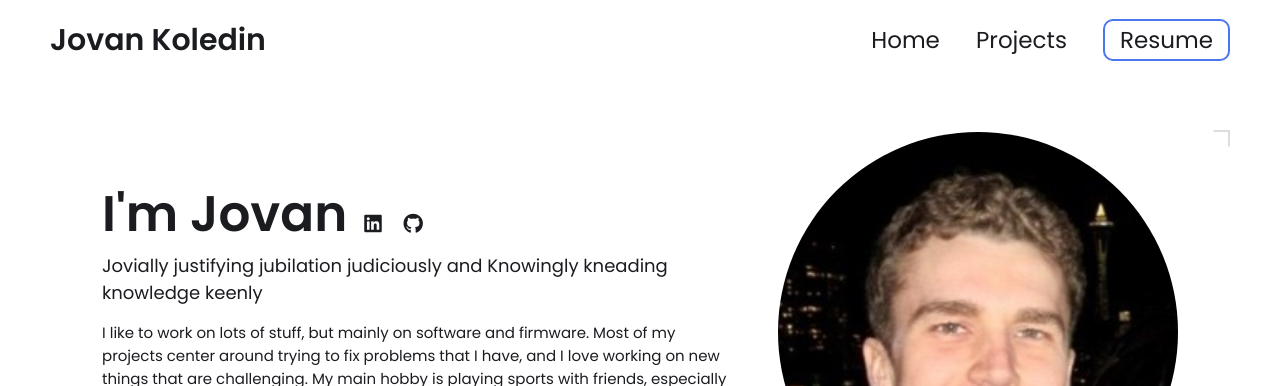
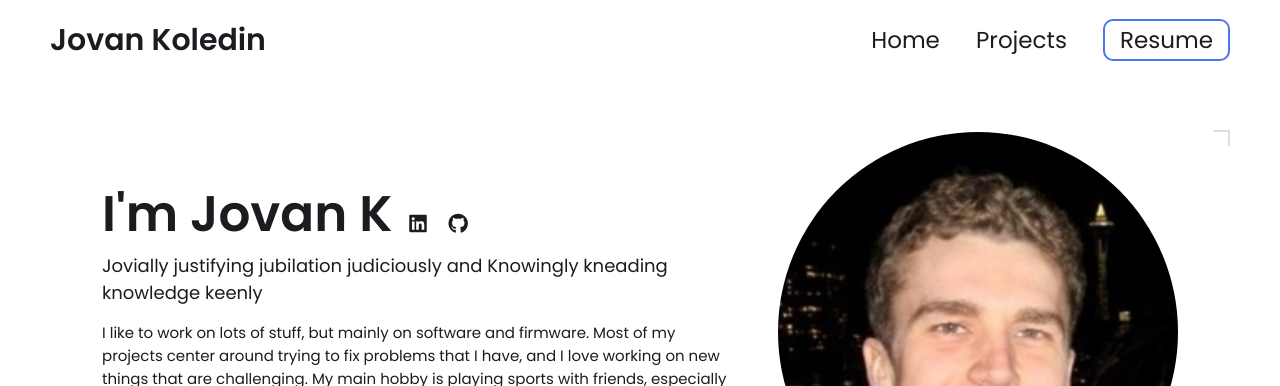
Before and after one commit to jovankoledin/jovankoledin.github.io, a Jekyll site: the page built from index.html, in a window 1280 px wide and 900 px high. Shown: the top 386 px of the window. Built offline with Jekyll 4.4.1, drawn with Linux system fonts in a browser that asks for light colours.

Commit message:
Update hero.html

```diff
--- a/_includes/hero.html
+++ b/_includes/hero.html
@@ -4,7 +4,7 @@
     <div class="group">
         <div class="text">
             <h2>
-                I'm {{ site.name | split: ' ' | first }}
+                I'm Jovan K
                 {% if site.external-links %}
                 <span class="external-links">
                     {% assign platforms = "linkedin,x-twitter,github,stackoverflow,discord,medium,threads,bluesky,instagram,youtube" | split: "," %}
```
